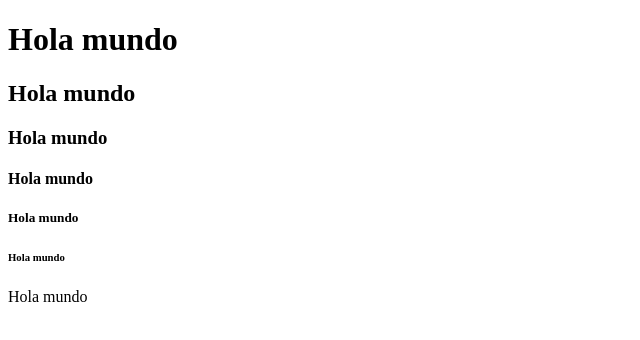
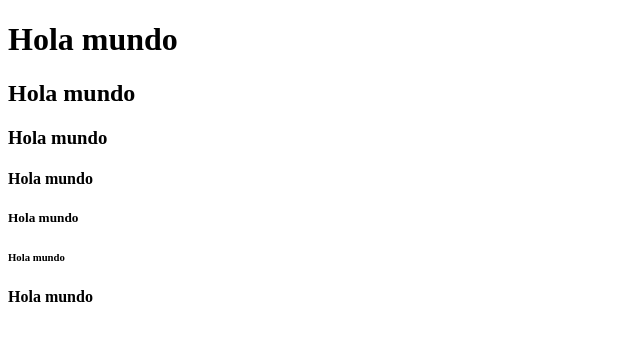
Before and after one commit to Fundamentos2122/ejemplos-clase-dearmonserrat, a plain HTML site: page index.html in a window 1280 px wide. Shown: the full height of the page, 0-640 px from the left. Drawn offline with Linux system fonts and the light colour scheme.

Commit message:
Commit inicial

```diff
--- a/index.html
+++ b/index.html
@@ -14,6 +14,6 @@
     <h5>Hola mundo</h5>
     <h6>Hola mundo</h6>
 
-    <p>Hola mundo</p>
+    <p><b>Hola mundo</b></p>
 </body>
 </html>
```
